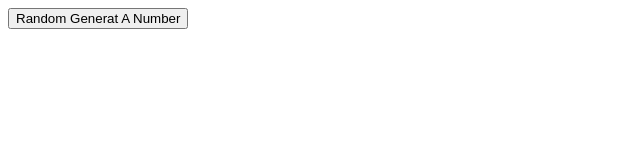
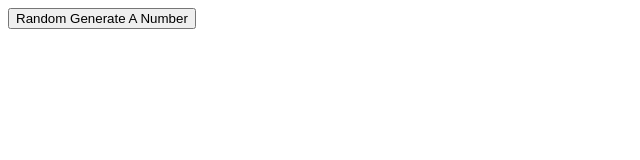
Before and after one commit to blacida/CS3, a plain HTML site: page FA10_Lacida/FA10_Lacida.html in a window 1280 px wide. Shown: the full height of the page, 0-640 px from the left. Drawn offline with Linux system fonts and the light colour scheme.

Commit message:
Update FA10_Lacida.html

```diff
--- a/FA10_Lacida/FA10_Lacida.html
+++ b/FA10_Lacida/FA10_Lacida.html
@@ -4,7 +4,7 @@
 	<title>Lacida_FA10</title>
 </head>
 <body>
-	<button onclick="randgen()"> Random Generat A Number </button>
+	<button onclick="randgen()"> Random Generate A Number </button>
 	<p id="randomNumber"></p>
 	<p id="breakDown"></p>
 <script>
```
